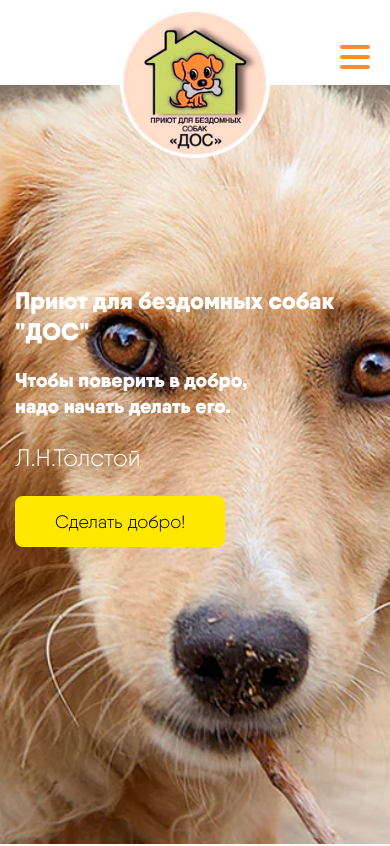
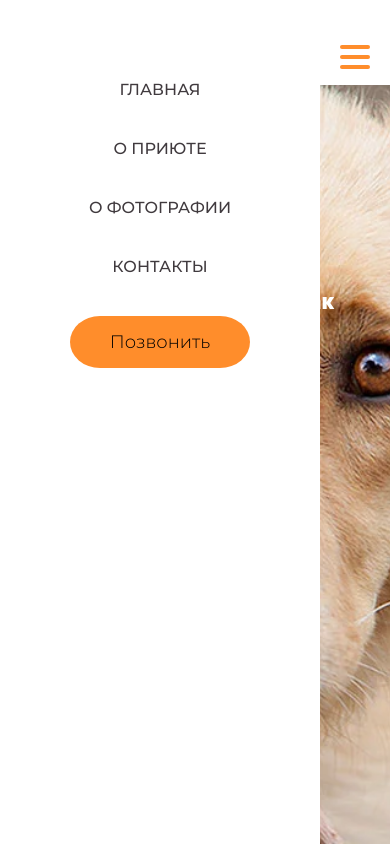
Before and after one commit to dworker863/shelter, a website: page assets/index.html in a window 390 px wide. Shown: the top 846 px of the page. Drawn offline with Linux system fonts and the light colour scheme.

Commit message:
Added nav-mobile

```diff
--- a/assets/index.html
+++ b/assets/index.html
@@ -9,6 +9,27 @@
   </head>
   <body>
     <header class="header">
+      <nav class="nav nav-mobile">
+        <ul class="nav-menu">
+          <li class="nav-item">Главная</li>
+          <li class="nav-item">О приюте</li>
+          <li class="nav-item">О фотографии</li>
+          <li class="nav-item">Контакты</li>
+          <button class="btn btn-call btn-orange">Позвонить</button>
+          <div class="top-line__contacts">
+            <a href="#" class="top-line__email">
+              <i class="fa-solid fa-envelope"></i>
+              <span class="top-line__email-text">Info@dos-almaty.kz</span>
+            </a>
+            <div class="top-line__socials">
+              <div class="top-line__fb">
+                <i class="fa-brands fa-facebook-f"></i>
+              </div>
+              <i class="fa-brands fa-instagram"></i>
+            </div>
+          </div>
+        </ul>
+      </nav>
       <div class="top-line">
         <div class="logo-wrapper">
           <img class="logo" src="images/logo.png" alt="Логотип" />
--- a/assets/scss/styles.scss
+++ b/assets/scss/styles.scss
@@ -91,12 +91,50 @@ body {
   }
 }
 
+.nav-mobile {
+  z-index: 10;
+  position: absolute;
+  display: block;
+  width: 320px;
+  height: 100vh;
+  padding-top: 80px;
+  background-color: #fff;
+
+  .nav-menu {
+    flex-direction: column;
+    align-items: center;
+    gap: 40px;
+  }
+
+  .nav-item {
+    margin: 0;
+  }
+
+  .top-line__contacts {
+    display: none;
+  }
+}
+
 .btn {
   padding: 25px 95px;
   border-radius: 8px;
   font-size: 30px;
   font-weight: 300;
   font-family: Qanelas, serif;
+}
+
+.btn-orange {
+  border-bottom-left-radius: 100px 100%;
+  border-top-left-radius: 100px 100%;
+  border-bottom-right-radius: 100px 100%;
+  border-top-right-radius: 100px 100%;
+  background-color: $orange;
+}
+
+.btn-yellow {
+  border-radius: 8px;
+  font-weight: 300;
+  background-color: $yellow;
 }
 
 .btn-call {
@@ -226,12 +264,6 @@ body {
   font-weight: 300;
 }
 
-.btn-yellow {
-  border-radius: 8px;
-  font-weight: 300;
-  background-color: $yellow;
-}
-
 .about {
   padding-top: 70px;
   font-size: 24px;
@@ -245,14 +277,6 @@ body {
 .about-title {
   margin-top: 0;
   font-size: 72px;
-}
-
-.btn-orange {
-  border-bottom-left-radius: 100px 100%;
-  border-top-left-radius: 100px 100%;
-  border-bottom-right-radius: 100px 100%;
-  border-top-right-radius: 100px 100%;
-  background-color: $orange;
 }
 
 .about-photos {
```
Also changed, not shown: assets/css/styles.min.css.
